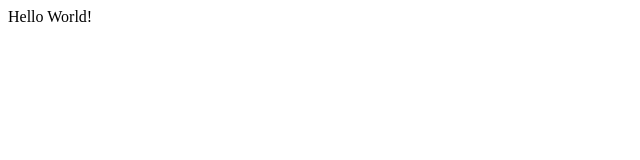
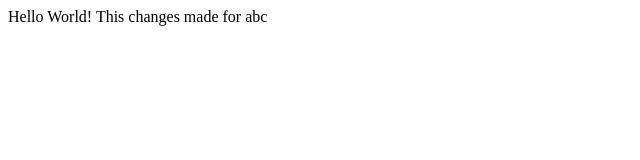
Before and after one commit to bhoikaran/gitlive, a plain HTML site: page index.html in a window 1280 px wide. Shown: the whole page, without its empty margins (0-640 px from the left). Drawn offline with Linux system fonts and the light colour scheme.

Commit message:
changes in index file

```diff
--- a/index.html
+++ b/index.html
@@ -7,5 +7,6 @@
 </head>
 <body>
     Hello World!
+    This changes made for abc
 </body>
 </html>
```
